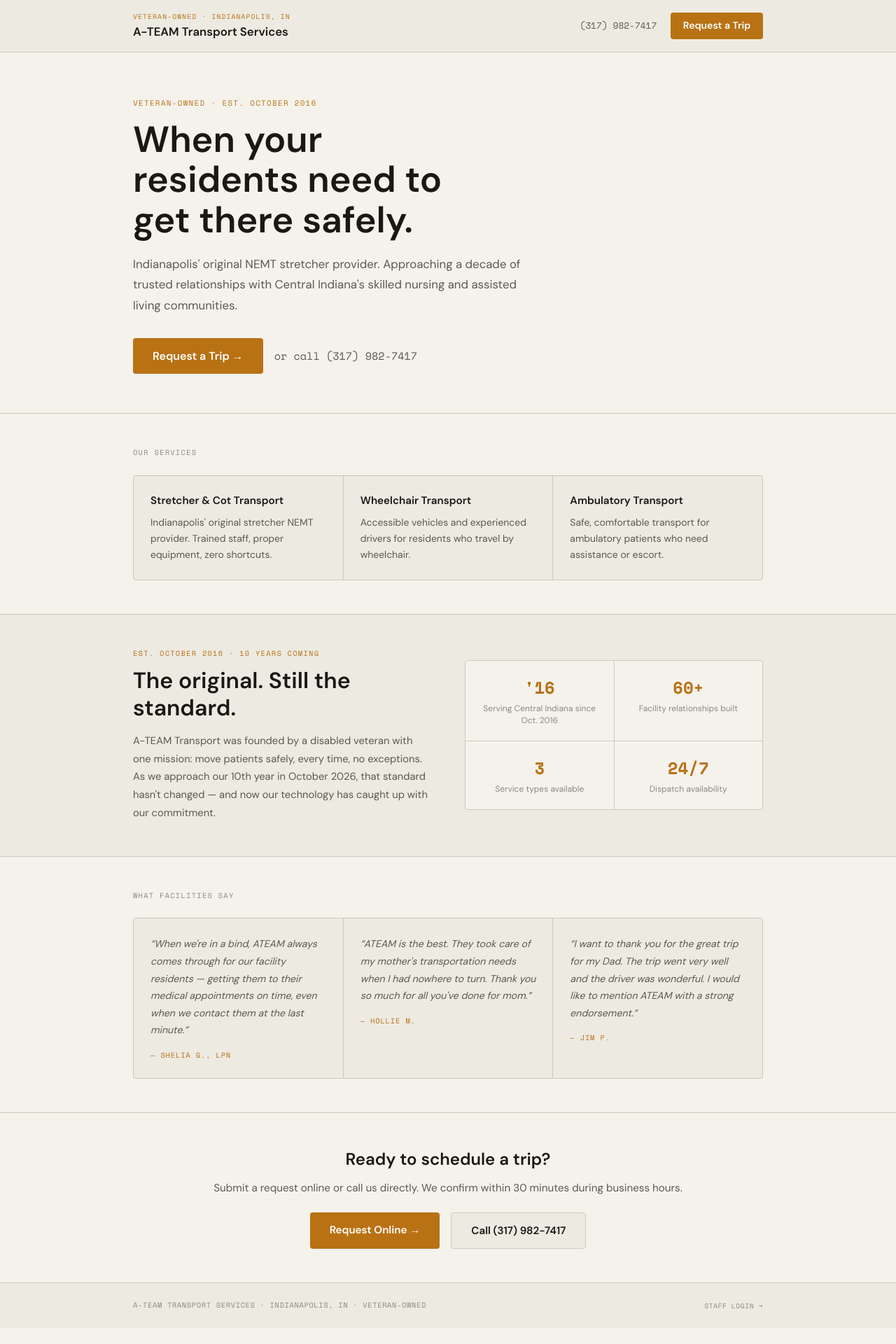
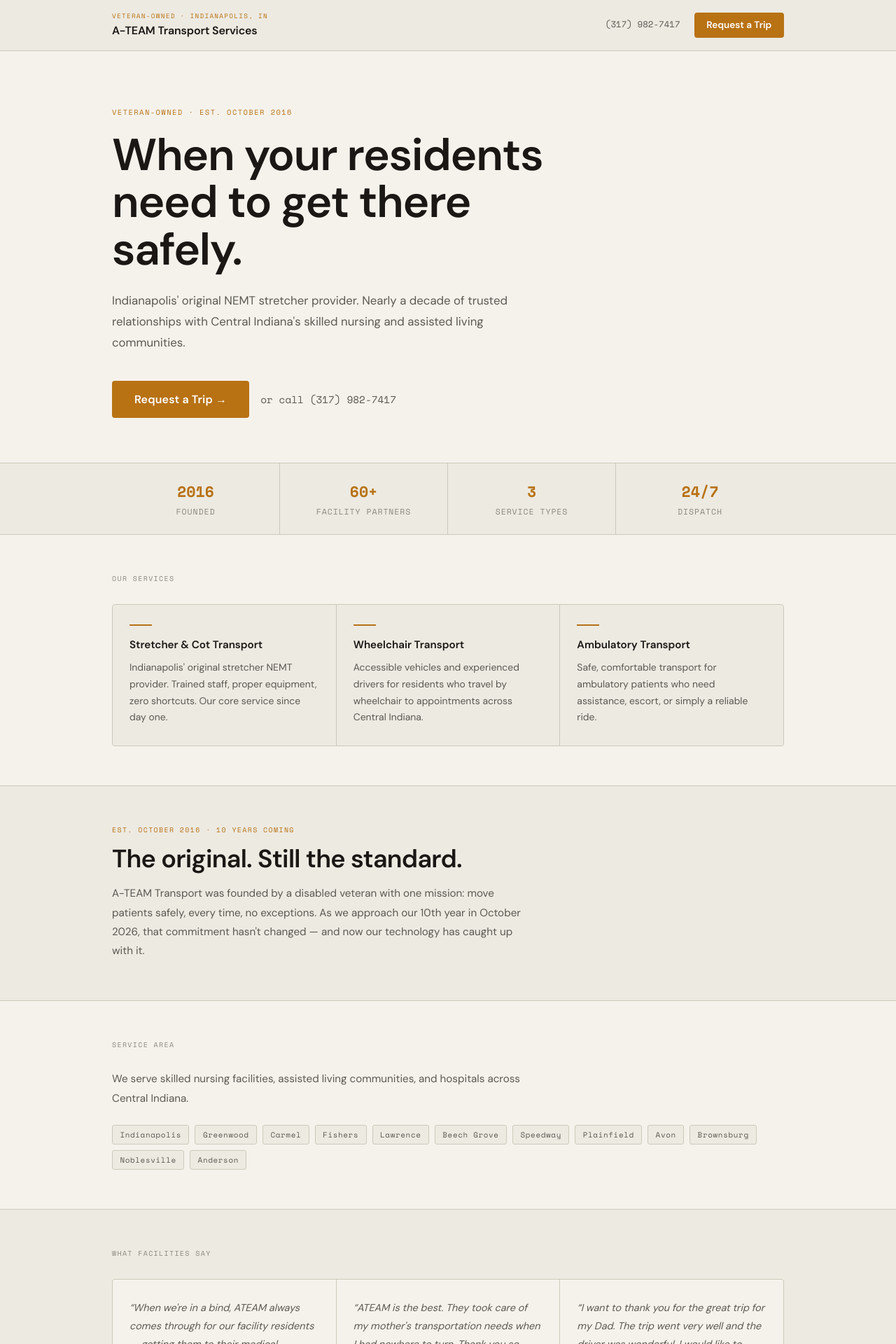
Before and after one commit to godfathereltee/ateam-transport, a Next.js app: page / in a window 1280 px wide. Shown: the top 1920 px of the page at 70% size. Before the commit the page ends 1897 px from the top, so only its background shows below. Built offline with nearby package versions, Linux system fonts and the light colour scheme.

Commit message:
Polish homepage: stats strip, service area, tighter layout

```diff
--- a/src/app/page.tsx
+++ b/src/app/page.tsx
@@ -5,15 +5,15 @@
     <main style={{ minHeight: '100vh', background: 'var(--bg)' }}>
 
       {/* Nav */}
-      <nav style={{ background: 'var(--bg-panel)', borderBottom: '1px solid var(--border)', padding: '1rem 1.5rem' }}>
-        <div style={{ maxWidth: '900px', margin: '0 auto', display: 'flex', alignItems: 'center', justifyContent: 'space-between', gap: '1rem' }}>
+      <nav style={{ background: 'var(--bg-panel)', borderBottom: '1px solid var(--border)', padding: '1rem 1.5rem', position: 'sticky', top: 0, zIndex: 10 }}>
+        <div style={{ maxWidth: '960px', margin: '0 auto', display: 'flex', alignItems: 'center', justifyContent: 'space-between', gap: '1rem' }}>
           <div>
-            <div style={{ fontFamily: 'var(--font-mono)', fontSize: '.6rem', letterSpacing: '.12em', textTransform: 'uppercase', color: 'var(--accent)', marginBottom: '.15rem' }}>Veteran-Owned · Indianapolis, IN</div>
-            <div style={{ fontWeight: 700, fontSize: '1.05rem', color: 'var(--text)' }}>A-TEAM Transport Services</div>
+            <div style={{ fontFamily: 'var(--font-mono)', fontSize: '.58rem', letterSpacing: '.14em', textTransform: 'uppercase', color: 'var(--accent)', marginBottom: '.1rem' }}>Veteran-Owned · Indianapolis, IN</div>
+            <div style={{ fontWeight: 700, fontSize: '1rem', color: 'var(--text)', letterSpacing: '-.01em' }}>A-TEAM Transport Services</div>
           </div>
           <div style={{ display: 'flex', alignItems: 'center', gap: '1.25rem', flexWrap: 'wrap' }}>
-            <a href="tel:3179827417" style={{ fontFamily: 'var(--font-mono)', fontSize: '.8rem', color: 'var(--text-2)', textDecoration: 'none' }}>(317) 982-7417</a>
-            <Link href="/book" style={{ background: 'var(--accent)', color: 'var(--accent-fg)', padding: '.55rem 1.1rem', borderRadius: '4px', textDecoration: 'none', fontWeight: 600, fontSize: '.88rem', whiteSpace: 'nowrap' }}>
+            <a href="tel:3179827417" style={{ fontFamily: 'var(--font-mono)', fontSize: '.78rem', color: 'var(--text-2)', textDecoration: 'none' }}>(317) 982-7417</a>
+            <Link href="/book" style={{ background: 'var(--accent)', color: 'var(--accent-fg)', padding: '.5rem 1.1rem', borderRadius: '4px', textDecoration: 'none', fontWeight: 600, fontSize: '.85rem', whiteSpace: 'nowrap' }}>
               Request a Trip
             </Link>
           </div>
@@ -21,41 +21,63 @@
       </nav>
 
       {/* Hero */}
-      <section style={{ padding: '4rem 1.5rem 3.5rem', borderBottom: '1px solid var(--border)' }}>
-        <div style={{ maxWidth: '900px', margin: '0 auto' }}>
-          <div style={{ fontFamily: 'var(--font-mono)', fontSize: '.68rem', letterSpacing: '.12em', textTransform: 'uppercase', color: 'var(--accent)', marginBottom: '1rem' }}>
+      <section style={{ padding: '5rem 1.5rem 4rem', borderBottom: '1px solid var(--border)' }}>
+        <div style={{ maxWidth: '960px', margin: '0 auto' }}>
+          <div style={{ fontFamily: 'var(--font-mono)', fontSize: '.65rem', letterSpacing: '.14em', textTransform: 'uppercase', color: 'var(--accent)', marginBottom: '1.25rem' }}>
             Veteran-Owned · Est. October 2016
           </div>
-          <h1 style={{ fontFamily: 'var(--font-sans)', fontSize: 'clamp(2rem, 5vw, 3.25rem)', fontWeight: 700, lineHeight: 1.1, color: 'var(--text)', maxWidth: '14ch', marginBottom: '1.25rem' }}>
+          <h1 style={{ fontFamily: 'var(--font-sans)', fontSize: 'clamp(2.4rem, 6vw, 4rem)', fontWeight: 700, lineHeight: 1.05, color: 'var(--text)', maxWidth: '14ch', marginBottom: '1.5rem', letterSpacing: '-.02em' }}>
             When your residents need to get there safely.
           </h1>
-          <p style={{ color: 'var(--text-2)', fontSize: '1.05rem', maxWidth: '50ch', lineHeight: 1.75, marginBottom: '2rem' }}>
-            Indianapolis&apos; original NEMT stretcher provider. Approaching a decade of trusted relationships with Central Indiana&apos;s skilled nursing and assisted living communities.
+          <p style={{ color: 'var(--text-2)', fontSize: '1.05rem', maxWidth: '52ch', lineHeight: 1.8, marginBottom: '2.5rem' }}>
+            Indianapolis&apos; original NEMT stretcher provider. Nearly a decade of trusted relationships with Central Indiana&apos;s skilled nursing and assisted living communities.
           </p>
           <div style={{ display: 'flex', gap: '1rem', flexWrap: 'wrap', alignItems: 'center' }}>
-            <Link href="/book" style={{ background: 'var(--accent)', color: 'var(--accent-fg)', padding: '.85rem 1.75rem', borderRadius: '4px', textDecoration: 'none', fontWeight: 700, fontSize: '1rem' }}>
+            <Link href="/book" style={{ background: 'var(--accent)', color: 'var(--accent-fg)', padding: '.9rem 2rem', borderRadius: '4px', textDecoration: 'none', fontWeight: 700, fontSize: '1rem', letterSpacing: '.01em' }}>
               Request a Trip →
             </Link>
-            <a href="tel:3179827417" style={{ color: 'var(--text-2)', textDecoration: 'none', fontSize: '.95rem', fontFamily: 'var(--font-mono)' }}>
+            <a href="tel:3179827417" style={{ color: 'var(--text-2)', textDecoration: 'none', fontSize: '.9rem', fontFamily: 'var(--font-mono)' }}>
               or call (317) 982-7417
             </a>
           </div>
         </div>
       </section>
 
+      {/* Stats strip */}
+      <section style={{ borderBottom: '1px solid var(--border)', background: 'var(--bg-panel)' }}>
+        <div style={{ maxWidth: '960px', margin: '0 auto', display: 'grid', gridTemplateColumns: 'repeat(4, 1fr)' }}>
+          {[
+            { val: '2016', label: 'Founded' },
+            { val: '60+', label: 'Facility partners' },
+            { val: '3', label: 'Service types' },
+            { val: '24/7', label: 'Dispatch' },
+          ].map((s, i) => (
+            <div key={s.label} style={{
+              padding: '1.5rem 1rem',
+              textAlign: 'center',
+              borderRight: i < 3 ? '1px solid var(--border)' : 'none',
+            }}>
+              <div style={{ fontFamily: 'var(--font-mono)', fontSize: '1.35rem', fontWeight: 700, color: 'var(--accent)', marginBottom: '.2rem' }}>{s.val}</div>
+              <div style={{ fontSize: '.72rem', color: 'var(--text-3)', textTransform: 'uppercase', letterSpacing: '.08em', fontFamily: 'var(--font-mono)' }}>{s.label}</div>
+            </div>
+          ))}
+        </div>
+      </section>
+
       {/* Services */}
-      <section style={{ padding: '3rem 1.5rem', borderBottom: '1px solid var(--border)' }}>
-        <div style={{ maxWidth: '900px', margin: '0 auto' }}>
-          <div style={{ fontFamily: 'var(--font-mono)', fontSize: '.65rem', letterSpacing: '.12em', textTransform: 'uppercase', color: 'var(--text-3)', marginBottom: '1.5rem' }}>Our Services</div>
-          <div style={{ display: 'grid', gridTemplateColumns: 'repeat(auto-fit, minmax(240px, 1fr))', gap: '1px', background: 'var(--border)', border: '1px solid var(--border)', borderRadius: '4px', overflow: 'hidden' }}>
+      <section style={{ padding: '3.5rem 1.5rem', borderBottom: '1px solid var(--border)' }}>
+        <div style={{ maxWidth: '960px', margin: '0 auto' }}>
+          <div style={{ fontFamily: 'var(--font-mono)', fontSize: '.62rem', letterSpacing: '.14em', textTransform: 'uppercase', color: 'var(--text-3)', marginBottom: '1.75rem' }}>Our Services</div>
+          <div style={{ display: 'grid', gridTemplateColumns: 'repeat(auto-fit, minmax(260px, 1fr))', gap: '1px', background: 'var(--border)', border: '1px solid var(--border)', borderRadius: '4px', overflow: 'hidden' }}>
             {[
-              { title: 'Stretcher & Cot Transport', desc: 'Indianapolis\' original stretcher NEMT provider. Trained staff, proper equipment, zero shortcuts.' },
-              { title: 'Wheelchair Transport', desc: 'Accessible vehicles and experienced drivers for residents who travel by wheelchair.' },
-              { title: 'Ambulatory Transport', desc: 'Safe, comfortable transport for ambulatory patients who need assistance or escort.' },
+              { title: 'Stretcher & Cot Transport', desc: 'Indianapolis\' original stretcher NEMT provider. Trained staff, proper equipment, zero shortcuts. Our core service since day one.' },
+              { title: 'Wheelchair Transport', desc: 'Accessible vehicles and experienced drivers for residents who travel by wheelchair to appointments across Central Indiana.' },
+              { title: 'Ambulatory Transport', desc: 'Safe, comfortable transport for ambulatory patients who need assistance, escort, or simply a reliable ride.' },
             ].map(s => (
-              <div key={s.title} style={{ background: 'var(--bg-panel)', padding: '1.5rem' }}>
-                <div style={{ fontWeight: 600, color: 'var(--text)', marginBottom: '.5rem', fontSize: '.95rem' }}>{s.title}</div>
-                <div style={{ color: 'var(--text-2)', fontSize: '.87rem', lineHeight: 1.65 }}>{s.desc}</div>
+              <div key={s.title} style={{ background: 'var(--bg-panel)', padding: '1.75rem 1.5rem' }}>
+                <div style={{ width: '2rem', height: '2px', background: 'var(--accent)', marginBottom: '1rem' }} />
+                <div style={{ fontWeight: 600, color: 'var(--text)', marginBottom: '.6rem', fontSize: '.95rem' }}>{s.title}</div>
+                <div style={{ color: 'var(--text-2)', fontSize: '.87rem', lineHeight: 1.7 }}>{s.desc}</div>
               </div>
             ))}
           </div>
@@ -63,44 +85,53 @@
       </section>
 
       {/* 10 Year */}
-      <section style={{ padding: '3rem 1.5rem', borderBottom: '1px solid var(--border)', background: 'var(--bg-panel)' }}>
-        <div style={{ maxWidth: '900px', margin: '0 auto', display: 'grid', gridTemplateColumns: '1fr 1fr', gap: '3rem', alignItems: 'center' }}>
-          <div>
-            <div style={{ fontFamily: 'var(--font-mono)', fontSize: '.65rem', letterSpacing: '.12em', textTransform: 'uppercase', color: 'var(--accent)', marginBottom: '.75rem' }}>Est. October 2016 · 10 Years Coming</div>
-            <h2 style={{ fontSize: 'clamp(1.4rem, 3vw, 2rem)', fontWeight: 700, color: 'var(--text)', lineHeight: 1.2, marginBottom: '1rem' }}>The original. Still the standard.</h2>
-            <p style={{ color: 'var(--text-2)', lineHeight: 1.75, fontSize: '.92rem' }}>
-              A-TEAM Transport was founded by a disabled veteran with one mission: move patients safely, every time, no exceptions. As we approach our 10th year in October 2026, that standard hasn&apos;t changed — and now our technology has caught up with our commitment.
-            </p>
-          </div>
-          <div style={{ display: 'grid', gridTemplateColumns: '1fr 1fr', gap: '1px', background: 'var(--border)', border: '1px solid var(--border)', borderRadius: '4px', overflow: 'hidden' }}>
-            {[
-              { val: '\'16', label: 'Serving Central Indiana since Oct. 2016' },
-              { val: '60+', label: 'Facility relationships built' },
-              { val: '3', label: 'Service types available' },
-              { val: '24/7', label: 'Dispatch availability' },
-            ].map(stat => (
-              <div key={stat.label} style={{ background: 'var(--bg)', padding: '1.25rem 1rem', textAlign: 'center' }}>
-                <div style={{ fontFamily: 'var(--font-mono)', fontSize: '1.5rem', fontWeight: 700, color: 'var(--accent)', marginBottom: '.25rem' }}>{stat.val}</div>
-                <div style={{ fontSize: '.75rem', color: 'var(--text-3)', lineHeight: 1.4 }}>{stat.label}</div>
-              </div>
+      <section style={{ padding: '3.5rem 1.5rem', borderBottom: '1px solid var(--border)', background: 'var(--bg-panel)' }}>
+        <div style={{ maxWidth: '960px', margin: '0 auto' }}>
+          <div style={{ fontFamily: 'var(--font-mono)', fontSize: '.62rem', letterSpacing: '.14em', textTransform: 'uppercase', color: 'var(--accent)', marginBottom: '.75rem' }}>Est. October 2016 · 10 Years Coming</div>
+          <h2 style={{ fontSize: 'clamp(1.5rem, 3.5vw, 2.25rem)', fontWeight: 700, color: 'var(--text)', lineHeight: 1.15, marginBottom: '1rem', letterSpacing: '-.02em', maxWidth: '20ch' }}>The original. Still the standard.</h2>
+          <p style={{ color: 'var(--text-2)', lineHeight: 1.8, fontSize: '.95rem', maxWidth: '58ch', marginBottom: '0' }}>
+            A-TEAM Transport was founded by a disabled veteran with one mission: move patients safely, every time, no exceptions. As we approach our 10th year in October 2026, that commitment hasn&apos;t changed — and now our technology has caught up with it.
+          </p>
+        </div>
+      </section>
+
+      {/* Service Area */}
+      <section style={{ padding: '3.5rem 1.5rem', borderBottom: '1px solid var(--border)' }}>
+        <div style={{ maxWidth: '960px', margin: '0 auto' }}>
+          <div style={{ fontFamily: 'var(--font-mono)', fontSize: '.62rem', letterSpacing: '.14em', textTransform: 'uppercase', color: 'var(--text-3)', marginBottom: '1.75rem' }}>Service Area</div>
+          <p style={{ color: 'var(--text-2)', fontSize: '.95rem', lineHeight: 1.8, marginBottom: '1.5rem', maxWidth: '58ch' }}>
+            We serve skilled nursing facilities, assisted living communities, and hospitals across Central Indiana.
+          </p>
+          <div style={{ display: 'flex', flexWrap: 'wrap', gap: '.5rem' }}>
+            {['Indianapolis', 'Greenwood', 'Carmel', 'Fishers', 'Lawrence', 'Beech Grove', 'Speedway', 'Plainfield', 'Avon', 'Brownsburg', 'Noblesville', 'Anderson'].map(city => (
+              <span key={city} style={{
+                fontFamily: 'var(--font-mono)',
+                fontSize: '.68rem',
+                letterSpacing: '.06em',
+                color: 'var(--text-2)',
+                border: '1px solid var(--border)',
+                borderRadius: '3px',
+                padding: '.3rem .65rem',
+                background: 'var(--bg-panel)',
+              }}>{city}</span>
             ))}
           </div>
         </div>
       </section>
 
       {/* Testimonials */}
-      <section style={{ padding: '3rem 1.5rem', borderBottom: '1px solid var(--border)' }}>
-        <div style={{ maxWidth: '900px', margin: '0 auto' }}>
-          <div style={{ fontFamily: 'var(--font-mono)', fontSize: '.65rem', letterSpacing: '.12em', textTransform: 'uppercase', color: 'var(--text-3)', marginBottom: '1.5rem' }}>What Facilities Say</div>
-          <div style={{ display: 'grid', gridTemplateColumns: 'repeat(auto-fit, minmax(260px, 1fr))', gap: '1px', background: 'var(--border)', border: '1px solid var(--border)', borderRadius: '4px', overflow: 'hidden' }}>
+      <section style={{ padding: '3.5rem 1.5rem', borderBottom: '1px solid var(--border)', background: 'var(--bg-panel)' }}>
+        <div style={{ maxWidth: '960px', margin: '0 auto' }}>
+          <div style={{ fontFamily: 'var(--font-mono)', fontSize: '.62rem', letterSpacing: '.14em', textTransform: 'uppercase', color: 'var(--text-3)', marginBottom: '1.75rem' }}>What Facilities Say</div>
+          <div style={{ display: 'grid', gridTemplateColumns: 'repeat(auto-fit, minmax(270px, 1fr))', gap: '1px', background: 'var(--border)', border: '1px solid var(--border)', borderRadius: '4px', overflow: 'hidden' }}>
             {[
               { quote: "When we're in a bind, ATEAM always comes through for our facility residents — getting them to their medical appointments on time, even when we contact them at the last minute.", name: 'Shelia G., LPN' },
               { quote: "ATEAM is the best. They took care of my mother's transportation needs when I had nowhere to turn. Thank you so much for all you've done for mom.", name: 'Hollie M.' },
               { quote: "I want to thank you for the great trip for my Dad. The trip went very well and the driver was wonderful. I would like to mention ATEAM with a strong endorsement.", name: 'Jim P.' },
             ].map(t => (
-              <div key={t.name} style={{ background: 'var(--bg-panel)', padding: '1.5rem', display: 'flex', flexDirection: 'column', gap: '1rem' }}>
-                <p style={{ color: 'var(--text-2)', fontSize: '.88rem', lineHeight: 1.75, fontStyle: 'italic', margin: 0, maxWidth: '100%' }}>&ldquo;{t.quote}&rdquo;</p>
-                <div style={{ fontFamily: 'var(--font-mono)', fontSize: '.65rem', letterSpacing: '.08em', color: 'var(--accent)', textTransform: 'uppercase' }}>— {t.name}</div>
+              <div key={t.name} style={{ background: 'var(--bg)', padding: '1.75rem 1.5rem', display: 'flex', flexDirection: 'column', gap: '1.25rem' }}>
+                <p style={{ color: 'var(--text-2)', fontSize: '.9rem', lineHeight: 1.8, fontStyle: 'italic', margin: 0 }}>&ldquo;{t.quote}&rdquo;</p>
+                <div style={{ fontFamily: 'var(--font-mono)', fontSize: '.62rem', letterSpacing: '.1em', color: 'var(--accent)', textTransform: 'uppercase' }}>— {t.name}</div>
               </div>
             ))}
           </div>
@@ -108,15 +139,16 @@
       </section>
 
       {/* CTA */}
-      <section style={{ padding: '3rem 1.5rem' }}>
-        <div style={{ maxWidth: '900px', margin: '0 auto', textAlign: 'center' }}>
-          <h2 style={{ fontSize: '1.5rem', fontWeight: 700, color: 'var(--text)', marginBottom: '.75rem' }}>Ready to schedule a trip?</h2>
-          <p style={{ color: 'var(--text-2)', marginBottom: '1.5rem', fontSize: '.95rem' }}>Submit a request online or call us directly. We confirm within 30 minutes during business hours.</p>
-          <div style={{ display: 'flex', gap: '1rem', justifyContent: 'center', flexWrap: 'wrap' }}>
-            <Link href="/book" style={{ background: 'var(--accent)', color: 'var(--accent-fg)', padding: '.85rem 1.75rem', borderRadius: '4px', textDecoration: 'none', fontWeight: 700, fontSize: '.95rem' }}>
+      <section style={{ padding: '4rem 1.5rem', background: 'var(--bg-panel)', borderBottom: '1px solid var(--border)' }}>
+        <div style={{ maxWidth: '960px', margin: '0 auto' }}>
+          <div style={{ fontFamily: 'var(--font-mono)', fontSize: '.62rem', letterSpacing: '.14em', textTransform: 'uppercase', color: 'var(--accent)', marginBottom: '.75rem' }}>Ready to schedule?</div>
+          <h2 style={{ fontSize: 'clamp(1.4rem, 3vw, 2rem)', fontWeight: 700, color: 'var(--text)', marginBottom: '.75rem', letterSpacing: '-.02em' }}>Submit online or call us directly.</h2>
+          <p style={{ color: 'var(--text-2)', marginBottom: '2rem', fontSize: '.95rem', lineHeight: 1.75, maxWidth: '50ch' }}>We confirm trip requests within 30 minutes during business hours. For urgent trips, call us directly.</p>
+          <div style={{ display: 'flex', gap: '1rem', flexWrap: 'wrap' }}>
+            <Link href="/book" style={{ background: 'var(--accent)', color: 'var(--accent-fg)', padding: '.9rem 2rem', borderRadius: '4px', textDecoration: 'none', fontWeight: 700, fontSize: '.95rem' }}>
               Request Online →
             </Link>
-            <a href="tel:3179827417" style={{ border: '1px solid var(--border)', color: 'var(--text)', padding: '.85rem 1.75rem', borderRadius: '4px', textDecoration: 'none', fontWeight: 600, fontSize: '.95rem', background: 'var(--bg-panel)' }}>
+            <a href="tel:3179827417" style={{ border: '1px solid var(--border)', color: 'var(--text)', padding: '.9rem 2rem', borderRadius: '4px', textDecoration: 'none', fontWeight: 600, fontSize: '.95rem', background: 'var(--bg)' }}>
               Call (317) 982-7417
             </a>
           </div>
@@ -124,10 +156,10 @@
       </section>
 
       {/* Footer */}
-      <footer style={{ borderTop: '1px solid var(--border)', padding: '1.5rem', background: 'var(--bg-panel)' }}>
-        <div style={{ maxWidth: '900px', margin: '0 auto', display: 'flex', justifyContent: 'space-between', alignItems: 'center', gap: '1rem', flexWrap: 'wrap' }}>
-          <div style={{ fontFamily: 'var(--font-mono)', fontSize: '.65rem', color: 'var(--text-3)', letterSpacing: '.06em' }}>
-            A-TEAM TRANSPORT SERVICES · INDIANAPOLIS, IN · VETERAN-OWNED
+      <footer style={{ borderTop: '1px solid var(--border)', padding: '1.5rem', background: 'var(--bg)' }}>
+        <div style={{ maxWidth: '960px', margin: '0 auto', display: 'flex', justifyContent: 'space-between', alignItems: 'center', gap: '1rem', flexWrap: 'wrap' }}>
+          <div style={{ fontFamily: 'var(--font-mono)', fontSize: '.6rem', color: 'var(--text-3)', letterSpacing: '.08em' }}>
+            A-TEAM TRANSPORT SERVICES · INDIANAPOLIS, IN · VETERAN-OWNED · EST. 2016
           </div>
           <Link href="/dashboard" style={{ fontFamily: 'var(--font-mono)', fontSize: '.6rem', color: 'var(--text-3)', textDecoration: 'none', letterSpacing: '.06em' }}>
             STAFF LOGIN →
```
